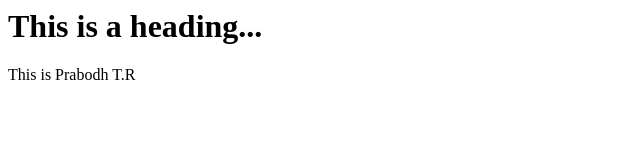
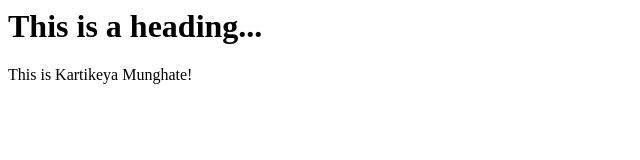
Before and after one commit to gauthamkrishna9991/gauthamkrishna9991.github.io, a plain HTML site: page index.html in a window 1280 px wide. Shown: the full height of the page, 0-640 px from the left. Drawn offline with Linux system fonts and the light colour scheme.

Commit message:
show kartik how this works

```diff
--- a/index.html
+++ b/index.html
@@ -5,6 +5,6 @@
 	</head>
 	<body>
 		<h1>This is a heading...</h1>
-		<p> This is Prabodh T.R </p>
+		<p> This is Kartikeya Munghate!</p>
 	</body>
 </html>
```
